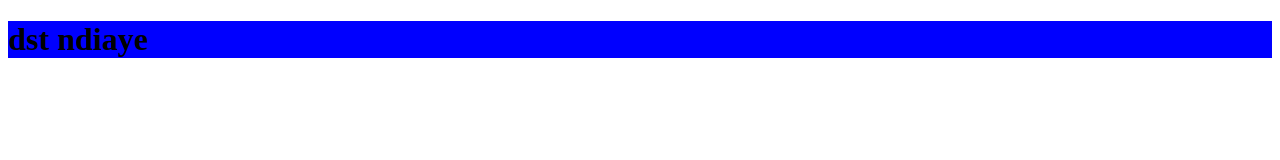
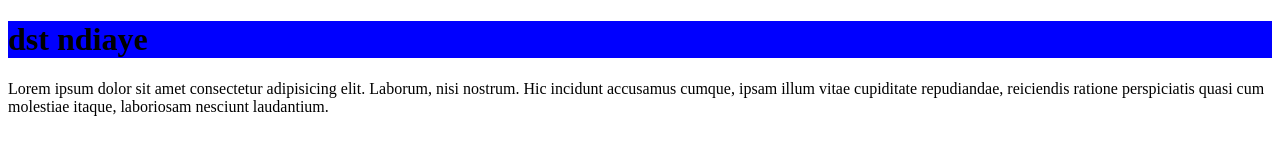
Before and after one commit to DST-NDIAYE/OpenclassroomsProjectGit, a plain HTML site: page index.html in a window 1280 px wide. Drawn offline with Linux system fonts and the light colour scheme.

Commit message:
Ajoue d'un container et une paragraphe avec des lorems

```diff
--- a/index.html
+++ b/index.html
@@ -1,5 +1,6 @@
 <!DOCTYPE html>
 <html lang="en">
+
 <head>
     <meta charset="UTF-8">
     <meta http-equiv="X-UA-Compatible" content="IE=edge">
@@ -7,7 +8,17 @@
     <title>Document</title>
     <link rel="stylesheet" href="style.css">
 </head>
+
 <body>
-    <h1> dst ndiaye  </h1>
+    <h1> dst ndiaye </h1>
+
+    <div class="container">
+        <p> Lorem ipsum dolor sit amet consectetur adipisicing elit. Laborum, nisi nostrum. Hic incidunt accusamus
+            cumque, ipsam illum vitae cupiditate repudiandae, reiciendis ratione perspiciatis quasi cum molestiae
+            itaque, laboriosam nesciunt laudantium. </p>
+    </div>
+
+
 </body>
+
 </html>
```
